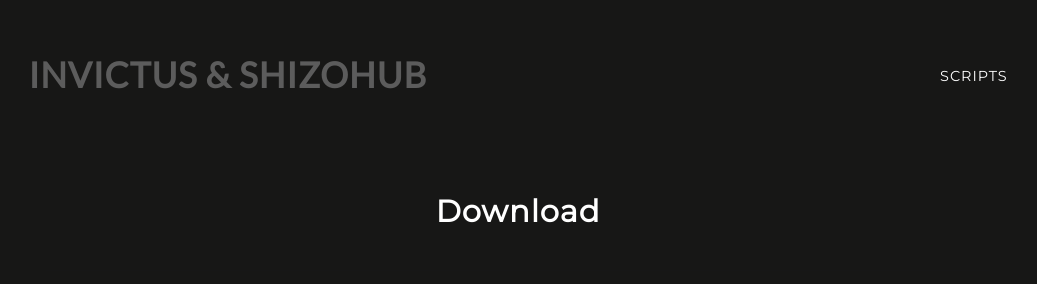
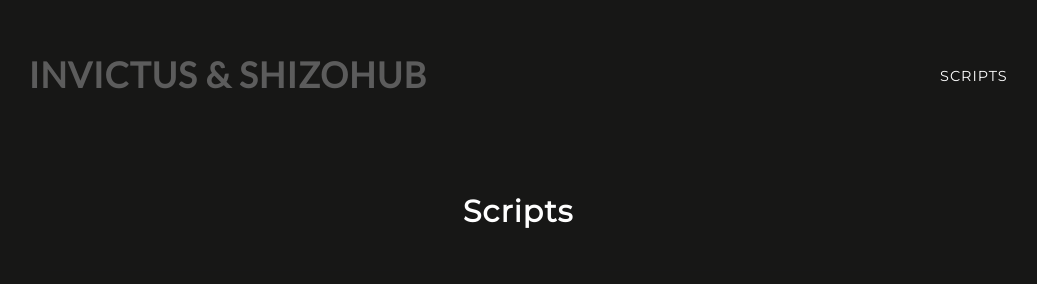
Before and after one commit to lmaooa1043/scriptweb, a plain HTML site: page index.html in a window 1280 px wide. Shown: the top 284 px of the page, without its empty margins (130-1167 px from the left). Drawn offline with nearby package versions, Linux system fonts and the light colour scheme.

Commit message:
Update index.html

```diff
--- a/index.html
+++ b/index.html
@@ -1044,7 +1044,7 @@ a:hover, .sys_txt a:hover, .sys_layout a:hover {text-decoration: underline;}
         background-color: ;
     }
 </style>
-<div id="Ica08c301414d4896a29dc56443c18126_sys_txt" systemelement="true" class="sys_txt sys_text_widget new-text-widget"><h2 style="text-align: center; color: rgb(255, 255, 255);">Download</h2></div></div><div id="Id7c293539d5f4be6b7b419123231152d" style="display:block;clear: both;margin:20px 10px 20px 10px;" class="Horizontal_Line_Default"> <div style="border-bottom-width:1px;border-bottom-style:solid;border-bottom-color:#171717;font-size:0;padding:0;margin:0;height:0;line-height:0;"></div>
+<div id="Ica08c301414d4896a29dc56443c18126_sys_txt" systemelement="true" class="sys_txt sys_text_widget new-text-widget"><h2 style="text-align: center; color: rgb(255, 255, 255);">Scripts</h2></div></div><div id="Id7c293539d5f4be6b7b419123231152d" style="display:block;clear: both;margin:20px 10px 20px 10px;" class="Horizontal_Line_Default"> <div style="border-bottom-width:1px;border-bottom-style:solid;border-bottom-color:#171717;font-size:0;padding:0;margin:0;height:0;line-height:0;"></div>
 </div><div id="I33ce9b9f7da34e71b4cc67df287410ca" style="display:block;clear: both;" class="Layout1_Default"><style>.column_I33ce9b9f7da34e71b4cc67df287410ca {width: 100%;-moz-box-sizing:border-box;-webkit-box-sizing: border-box;box-sizing:border-box;}.column_I33ce9b9f7da34e71b4cc67df287410ca:after {content: "";display: table;clear: both;}.column_I33ce9b9f7da34e71b4cc67df287410ca .left {text-align: left;vertical-align: top;width: 50%;padding: 0 15px 0 0;float: left;-moz-box-sizing: border-box;-webkit-box-sizing: border-box;box-sizing:border-box;}.column_I33ce9b9f7da34e71b4cc67df287410ca .right {vertical-align: top;width: 50%;padding: 0 0 0 15px;float: left;-moz-box-sizing: border-box;-webkit-box-sizing: border-box;box-sizing: border-box;}</style><div class="column_I33ce9b9f7da34e71b4cc67df287410ca column_divider"><div id="Left_I33ce9b9f7da34e71b4cc67df287410ca" class="left"><div id="Ia5d5946880374e659e76eaee7995d740" style="display:block;clear: both;" class="Text_2_Default"><style type="text/css">
     div.sys_text_widget img.float-left{float:left;margin:10px 15px 10px 0;}
     div.sys_text_widget img.float-right{position:relative;margin:10px 0 10px 15px;}
```
